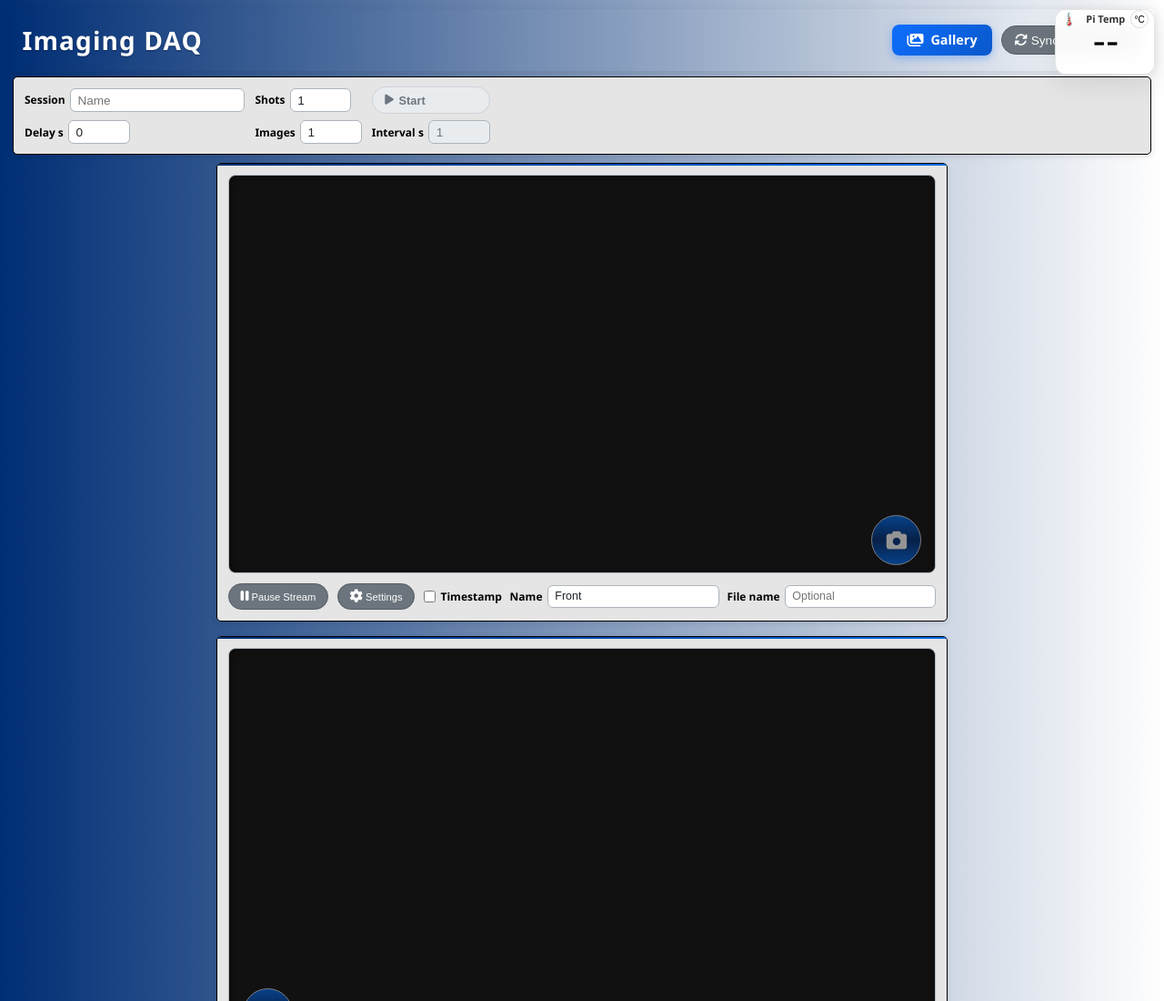
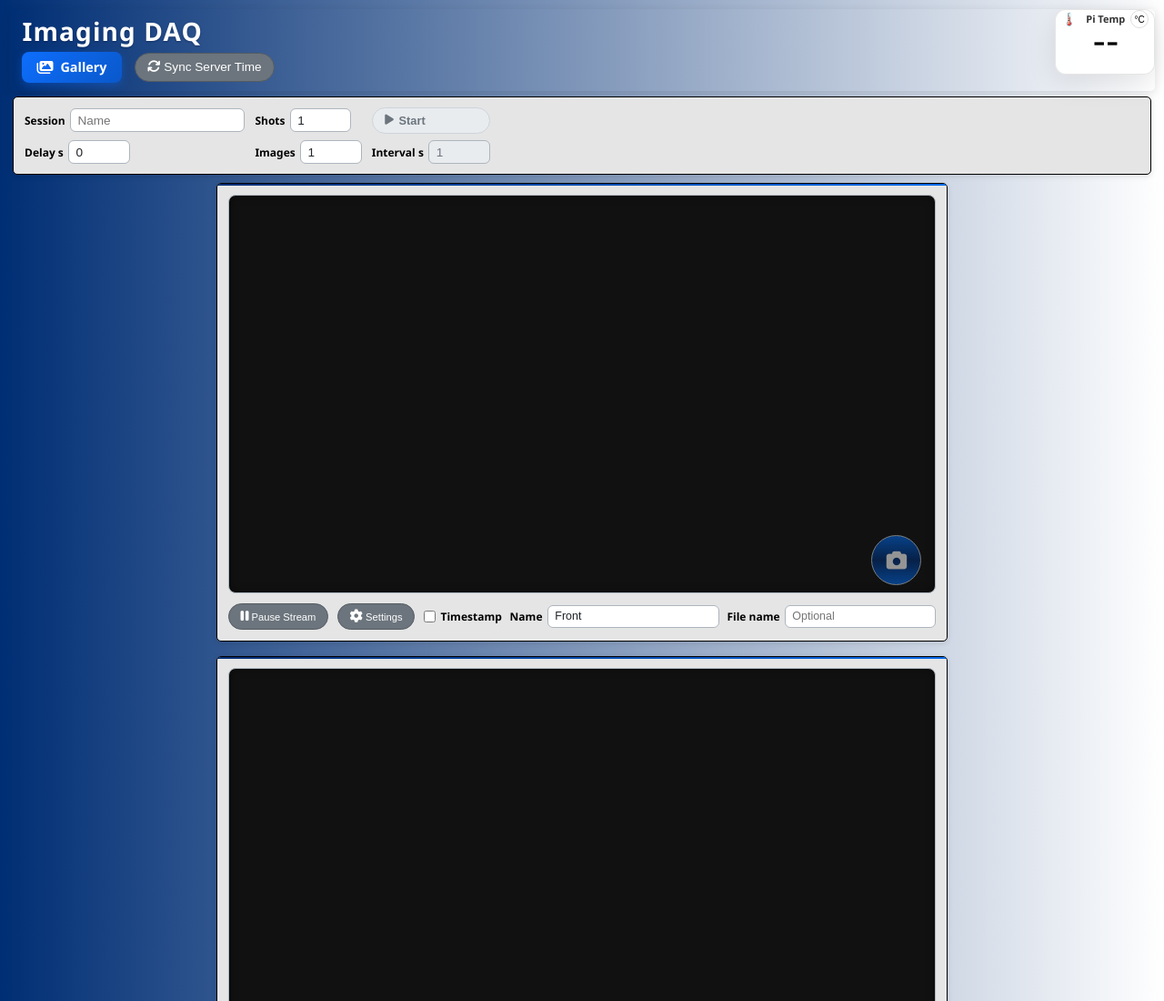
Before and after one commit to NSaundersDev/ThermoSquidCameras_TaskG, a website: page public/index.html in a window 1280 px wide. Shown: the top 1100 px of the page at 91% size. Drawn offline with Linux system fonts and the light colour scheme.

Commit message:
Fixed the button placement for the gallery and sync buttons in the heading.

```diff
--- a/public/index.html
+++ b/public/index.html
@@ -12,8 +12,10 @@
     <!-- Header -->
     <header class="app-header">
       <div class="header-content">
+        <div>
           <h3 class="app-title">Imaging DAQ</h3>
-        <nav class="header-nav">
+          <div style="text-align:center;margin-top:0.5em;">
+            <nav class="header-nav" style="display: flex; gap: 1em;align-items: center;">
               <a href="/media_gallery.html" class="nav-link" title="Image Gallery" aria-label="View Image Gallery">
                 <i class="fa-solid fa-images"></i>
                 <span>Gallery</span>
@@ -23,6 +25,9 @@
                 <span>Sync Server Time</span>
               </button>
             </nav>
+          </div>
+        </div>
+
       </div>
     </header>
     <!-- Status Message -->
```
Lines whose indentation alone changed are shown as unchanged.
